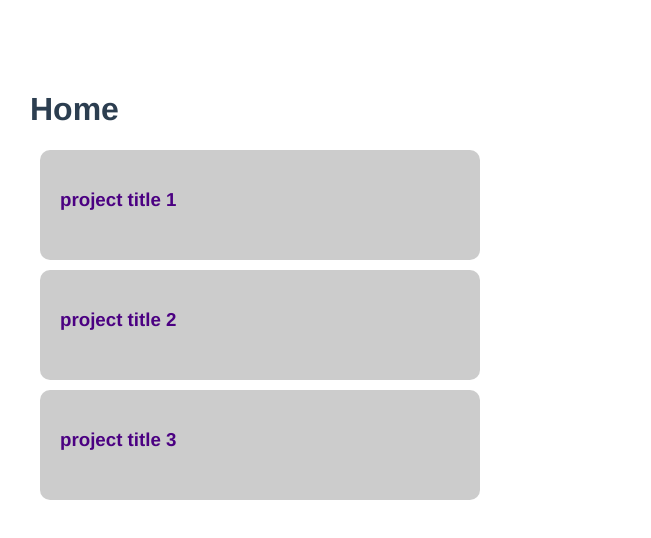
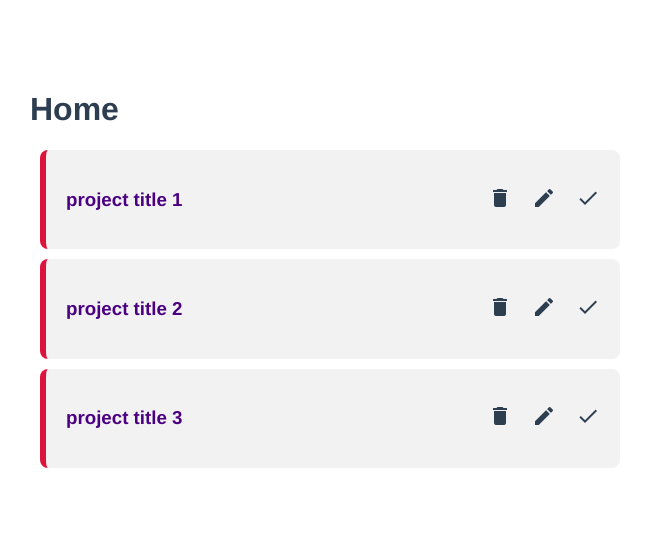
Before and after one commit to aungkaungkhant-nssh/linterproject, a Vue app: page / in a window 1280 px wide. Shown: the top 538 px of the page, without its empty margins (310-961 px from the left). Built offline with nearby package versions, Linux system fonts and the light colour scheme; data requests are answered from the project's data file.

Commit message:
update material icon

```diff
--- a/public/index.html
+++ b/public/index.html
@@ -6,6 +6,9 @@
     <meta name="viewport" content="width=device-width,initial-scale=1.0">
     <link rel="icon" href="<%= BASE_URL %>favicon.ico">
     <title><%= htmlWebpackPlugin.options.title %></title>
+    <link href="https://fonts.googleapis.com/css2?family=Material+Icons"
+      rel="stylesheet">
+    <link rel="stylesheet" href="https://cdnjs.cloudflare.com/ajax/libs/font-awesome/5.15.2/css/all.min.css">
   </head>
   <body>
     <noscript>
--- a/src/components/SingleProject.vue
+++ b/src/components/SingleProject.vue
@@ -1,7 +1,24 @@
 <template>
   <div class="project">
-      <h3 @click="showDetail">{{project.title}}</h3>
-      <p v-if="hideDetail">{{project.detail}}</p>
+      <div class="flexing">
+          <div>
+            <h3 @click="showDetail">{{project.title}}</h3>
+             <p v-if="hideDetail">{{project.detail}}</p>
+          </div>
+
+        <div>
+          <span class="material-icons">
+            delete
+             </span>
+         <span class="material-icons">
+            edit
+            </span>
+            <span class="material-icons">
+                done
+            </span>
+         </div>
+     </div>
+
   </div>
 </template>
 
@@ -23,16 +40,28 @@ export default {
 
 <style>
     .project{
-        background-color: #ccc;
-        width:400px;
-        height: 70px;
-        margin:10px;
-        padding: 20px;
-        border-radius: 10px;
+        padding:20px;
+        background-color: #f2f2f2;
+        cursor: pointer;
+        margin: 10px;
+        border-left: 6px solid crimson;
+        border-radius: 8px;
+
     }
     h3{
         color:indigo;
         width:120px;
         cursor: pointer;
     }
+    .flexing{
+        display: flex;
+       justify-content: space-between;
+        align-items: center;
+    }
+    span{
+        margin-left:20px;
+    }
+    span:hover{
+        color:#ccc
+    }
 </style>
```
